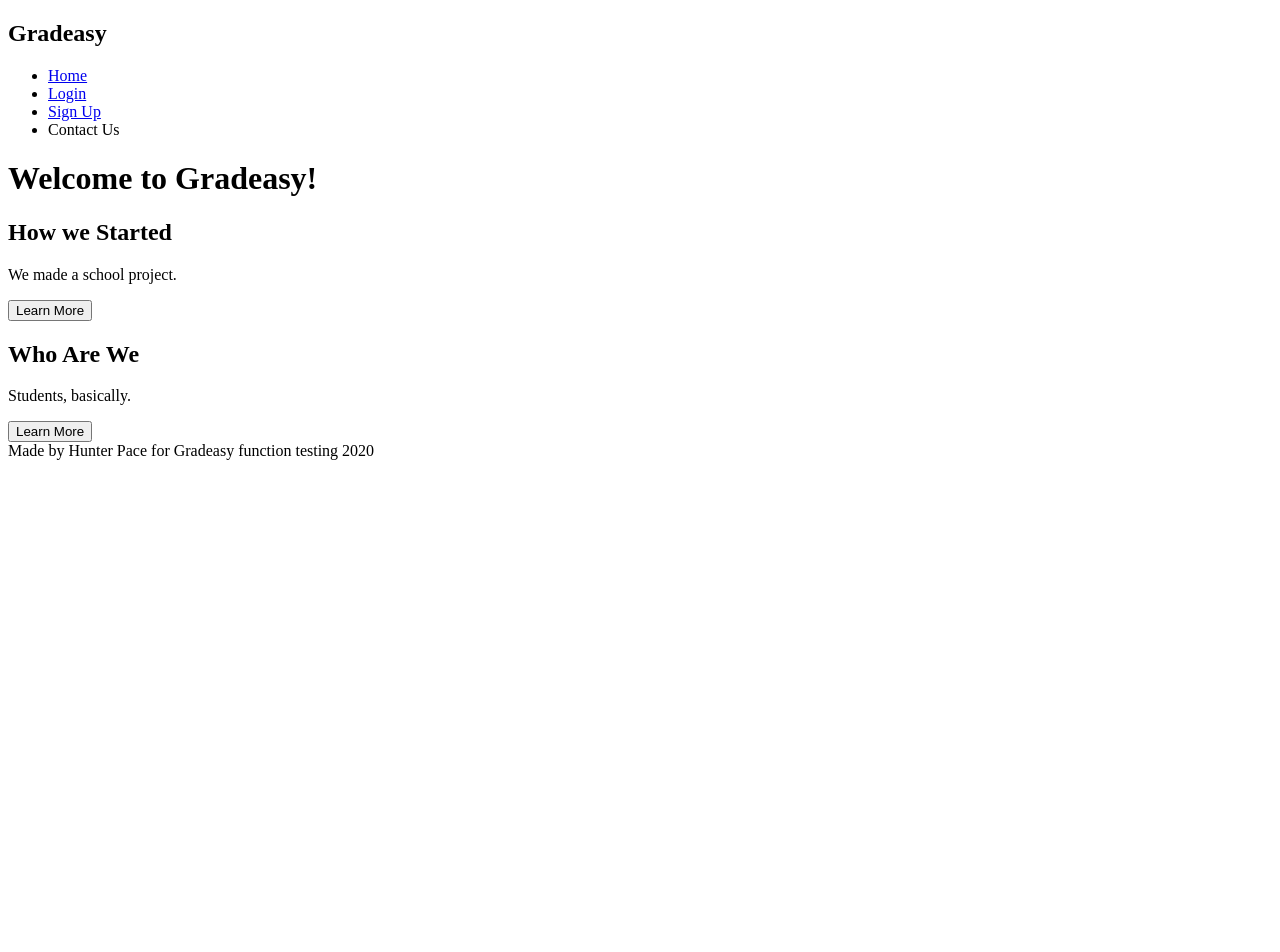
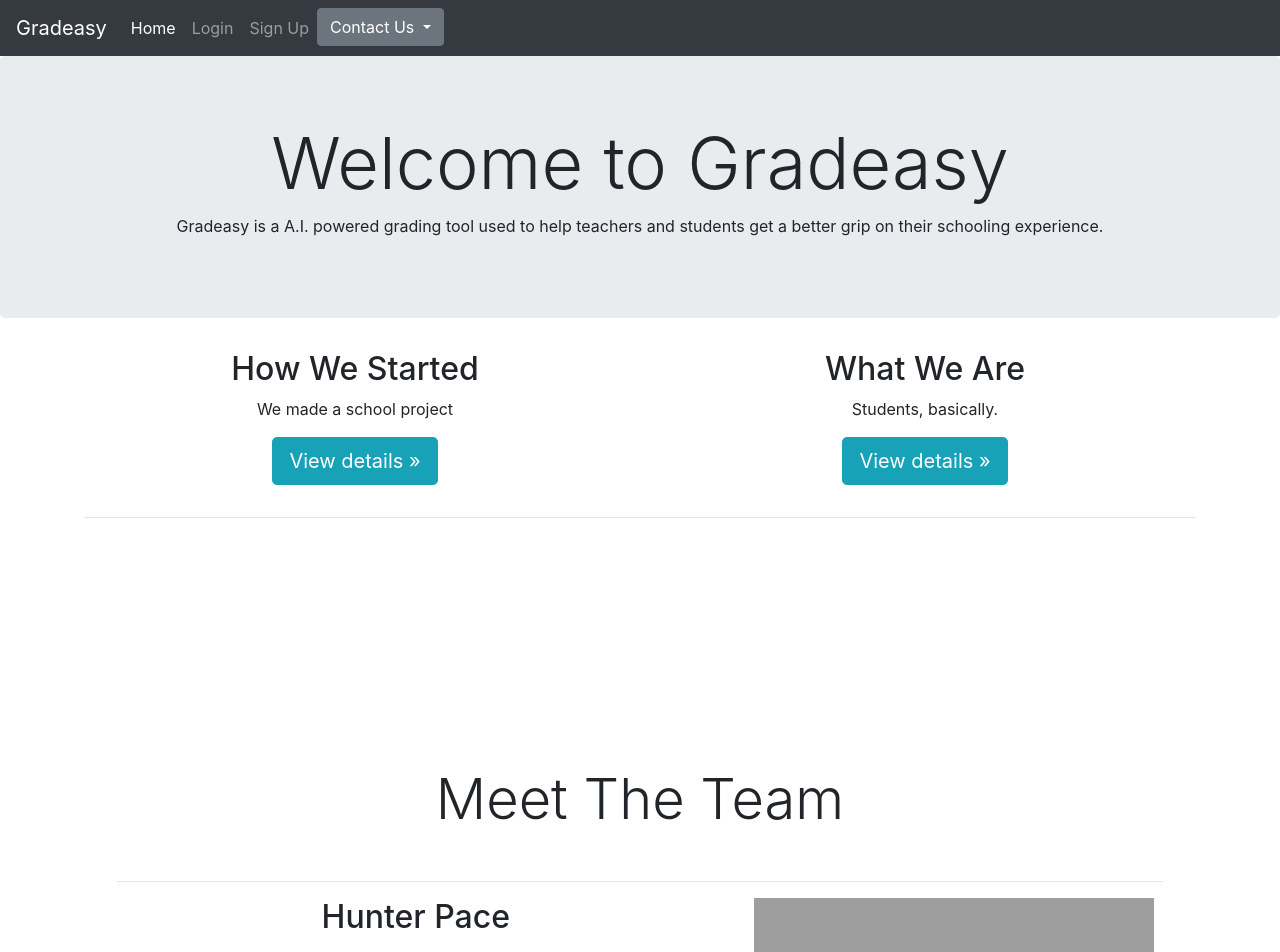
Before and after one commit to huntjax/Gradeasy-Webapp, a Python web app: template templates/index.html in a window 1280 px wide. Shown: the top 952 px of the page. Before the commit the page ends 460 px from the top, so only its background shows below. Run offline with Jinja, Linux system fonts and the light colour scheme; the template is opened without the code that fills it, so the values that code supplies are empty; some libraries are stand-ins or nearby versions; grey boxes are pictures that could not be loaded.

Commit message:
Added CSS to index.html

```diff
--- a/styles/style.css
+++ b/styles/style.css
@@ -1,7 +1,17 @@
-#dropdown{
-    display: none;
+body {
+  padding-top: 3.5rem;
 }
 
-#dropdown.active{
-    display: block;
+#aboutUsHeader{
+	background-color: white;
+	text-align: center;
+
 }
+
+#aboutUsContainer{
+	background-color: white;
+}
+
+.center{
+	text-align: center;
+}
--- a/templates/index.html
+++ b/templates/index.html
@@ -1,31 +1,160 @@
 <!DOCTYPE html>
 <html>
     <head>
+
+        <meta charset="utf-8">
+        <meta name="viewport" content="width=device-width, initial-scale=1, shrink-to-fit=no">
+
+        <!-- CDN LINK FOR BOOTSTRAP CSS-->
+        <link rel="stylesheet" href="https://stackpath.bootstrapcdn.com/bootstrap/4.3.1/css/bootstrap.min.css" integrity="sha384-ggOyR0iXCbMQv3Xipma34MD+dH/1fQ784/j6cY/iJTQUOhcWr7x9JvoRxT2MZw1T" crossorigin="anonymous">
+
+        <link rel="stylesheet" href="../styles/style.css">
         <Title>Gradeasy Home</Title>
-        <link rel="stylesheet" href="../styles/style.css"/>
+
     </head>
 
-    <body>
+<body>
 
-        <nav>
-            <div id="logo">
-                <h2>Gradeasy</h2>
-            </div>
-            <ul class="menu">
-                <li id="home"><a href="index">Home</a> </li>
-                <li id="login"><a href="login">Login</a></li>
-                <li id="signup"><a href="signup">Sign Up</a></li>
-                <li id="ContactUs">Contact Us
-                    <ul id="dropdown">
-                        <li>email</li>
-                        <li>LinkdIn</li>
-                        <li>forum</li>
-                    </ul>
-                </li>
-            </ul>
-        </nav>
+    <nav class="navbar navbar-expand-md navbar-dark fixed-top bg-dark">
+      <a class="navbar-brand" href="index">Gradeasy</a>
+      <button class="navbar-toggler" type="button" data-toggle="collapse" data-target="#navbarsExampleDefault" aria-controls="navbarsExampleDefault" aria-expanded="false" aria-label="Toggle navigation">
+        <span class="navbar-toggler-icon"></span>
+      </button>
 
-        <header>
+      <div class="collapse navbar-collapse" id="navbarsExampleDefault">
+        <ul class="navbar-nav mr-auto">
+          <li class="nav-item active">
+            <a class="nav-link" href="index">Home<span class="sr-only">(current)</span></a>
+          </li>
+          <li class="nav-item">
+            <a class="nav-link" href="login">Login</a>
+          </li>
+          <li class="nav-item">
+            <a class="nav-link" href="signup">Sign Up</a>
+          </li>
+        <div class="btn-group">
+        <div class="dropdown">
+          <button class="btn btn-secondary dropdown-toggle" type="button" id="dropdownMenuButton" data-toggle="dropdown" aria-haspopup="true" aria-expanded="false">
+            Contact Us
+          </button>
+          <div class="dropdown-menu" aria-labelledby="dropdownMenuButton">
+            <a class="dropdown-item" href="https://www.google.com/search?q=email&oq=email&aqs=chrome.0.69i59j69i57j69i60l3j69i65j69i61j69i60.2357j0j7&sourceid=chrome&ie=UTF-8">Email</a>
+            <a class="dropdown-item" href="https://tinyurl.com/wfopnda">LinkedIn</a>
+          </div>
+        </div>
+        </ul>
+
+      </div>
+    </nav>
+
+
+    <main role="main">
+
+      <!-- MAIN JUMBOTRON -->
+      <div class="jumbotron">
+        <div class="container">
+          <h1 class="display-3 center">Welcome to Gradeasy</h1>
+          <p class="center">Gradeasy is a A.I. powered grading tool used to help teachers and students get a better grip on their schooling experience.</p>
+        </div>
+      </div>
+
+      <div class="container">
+
+        <div class="row">
+          <div class="col-md-6 center">
+            <h2>How We Started</h2>
+            <p>We made a school project</p>
+            <p><a class="btn btn-info btn-lg" href="#" role="button">View details &raquo;</a></p>
+          </div>
+          <div class="col-md-6 center">
+            <h2>What We Are</h2>
+            <p>Students, basically.</p>
+            <p><a class="btn btn-info btn-lg" href="#" role="button">View details &raquo;</a></p>
+          </div>
+        </div>
+
+    <hr>
+
+    <br><br><br><br><br><br><br>
+
+    <div class="jumbotron" id="aboutUsHeader">
+        <div class="container">
+          <h1 class="display-4" >Meet The Team</h1>
+        </div>
+        <br>
+
+        <!-- INFORMATION ABOUT ALL OF US -->
+
+        <hr class="featurette-divider">
+
+        <div class="row featurette">
+          <div class="col-md-7">
+            <h2 class="featurette-heading">Hunter Pace</h2>
+            <p class="lead"></p>
+          </div>
+          <div class="col-md-5">
+            <img class="featurette-image img-fluid mx-auto" src="https://tinyurl.com/rh9w3kz" alt="PUT IMAGE HERE">
+          </div>
+        </div>
+
+        <hr class="featurette-divider">
+
+        <div class="row featurette">
+          <div class="col-md-7 order-md-2">
+            <h2 class="featurette-heading">David Shryock</h2>
+            <p class="lead"></p>
+          </div>
+          <div class="col-md-5 order-md-1">
+            <img class="featurette-image img-fluid mx-auto" src="https://tinyurl.com/rz7y5hj" alt="PUT IMAGE HERE">
+          </div>
+        </div>
+
+        <hr class="featurette-divider">
+
+        <div class="row featurette">
+          <div class="col-md-7">
+            <h2 class="featurette-heading">Dawson Webb</h2>
+            <p class="lead"></p>
+          </div>
+          <div class="col-md-5">
+            <img class="featurette-image img-fluid mx-auto" src="https://tinyurl.com/rh9w3kz" alt="PUT IMAGE HERE">
+          </div>
+        </div>
+
+         <hr class="featurette-divider">
+
+        <div class="row featurette">
+          <div class="col-md-7 order-md-2">
+            <h2 class="featurette-heading">Valentina Ibarra</h2>
+            <p class="lead"></p>
+          </div>
+          <div class="col-md-5 order-md-1">
+            <img class="featurette-image img-fluid mx-auto" src="https://tinyurl.com/rz7y5hj" alt="PUT IMAGE HERE">
+          </div>
+        </div>
+
+         <hr class="featurette-divider">
+
+        <div class="row featurette">
+          <div class="col-md-7">
+            <h2 class="featurette-heading">Kaylan Durham</h2>
+            <p class="lead"></p>
+          </div>
+          <div class="col-md-5">
+            <img class="featurette-image img-fluid mx-auto" src="https://tinyurl.com/rh9w3kz" alt="PUT IMAGE HERE">
+          </div>
+        </div>
+        <hr class="featurette-divider">
+
+      </div>
+      <hr>
+
+    </div>
+
+</main>
+
+
+<!--         <header>
             <h1>Welcome to Gradeasy!</h1>
         </header>
         <section id="How-We-Started">
@@ -37,11 +166,18 @@
             <h2>Who Are We</h2>
             <p>Students, basically.</p>
             <button id="LearnMore2">Learn More</button>
-        </section>
-        <footer>
-            Made by Hunter Pace for Gradeasy function testing 2020
-        </footer>
+        </section> -->
+
+
+    <footer class="container">
+      <p>&copy; Made by Hunter Pace for Gradeasy function testing 2020</p>
+    </footer>
 
         <!-- <script src="../scripts/index.js"></script> -->
     </body>
+
+<!-- CDN LINKS FOR BOOTSTRAP JS -->
+<script src="https://code.jquery.com/jquery-3.3.1.slim.min.js" integrity="sha384-q8i/X+965DzO0rT7abK41JStQIAqVgRVzpbzo5smXKp4YfRvH+8abtTE1Pi6jizo" crossorigin="anonymous"></script>
+<script src="https://cdnjs.cloudflare.com/ajax/libs/popper.js/1.14.7/umd/popper.min.js" integrity="sha384-UO2eT0CpHqdSJQ6hJty5KVphtPhzWj9WO1clHTMGa3JDZwrnQq4sF86dIHNDz0W1" crossorigin="anonymous"></script>
+<script src="https://stackpath.bootstrapcdn.com/bootstrap/4.3.1/js/bootstrap.min.js" integrity="sha384-JjSmVgyd0p3pXB1rRibZUAYoIIy6OrQ6VrjIEaFf/nJGzIxFDsf4x0xIM+B07jRM" crossorigin="anonymous"></script>
 </html>
```
